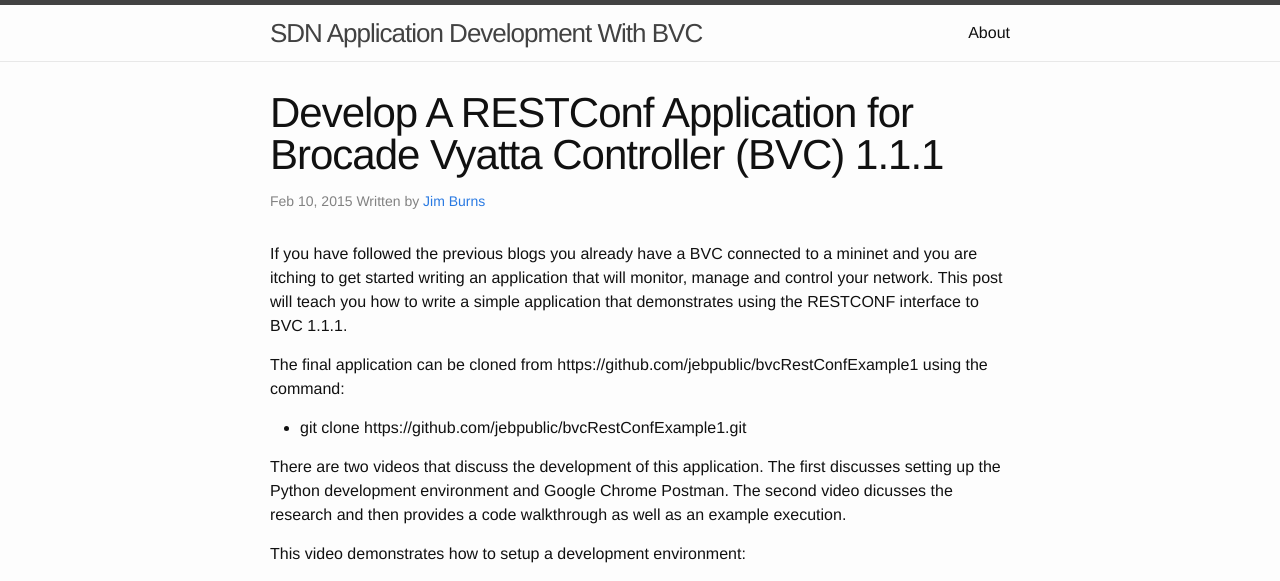
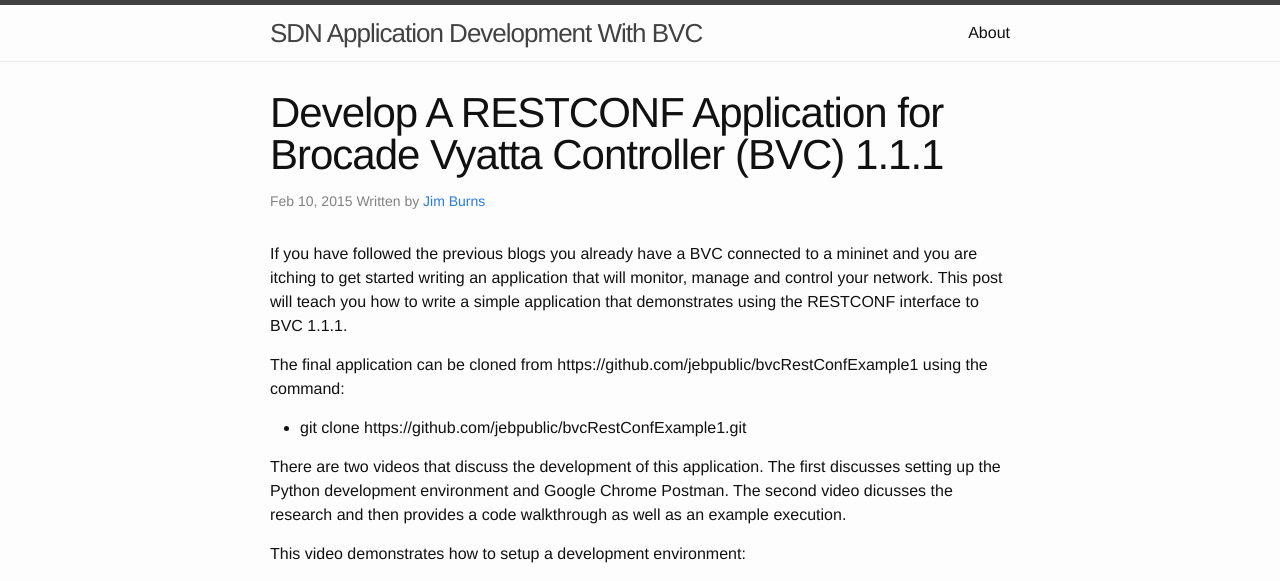
Before and after one commit to BRCDcomm/BVC, a Jekyll site: the page built from _posts/2015-02-10-restconf-app-1.markdown, in a window 1280 px wide. Shown: the top 581 px of the page. Built offline with Jekyll 4.4.1, drawn with Linux system fonts in a browser that asks for light colours; comment, search, counter and statistics services are not loaded; grey boxes are pictures that could not be loaded.

```diff
--- a/_posts/2015-02-10-restconf-app-1.markdown
+++ b/_posts/2015-02-10-restconf-app-1.markdown
@@ -1,6 +1,6 @@
 ---
 layout: post
-title:  "Develop A RESTConf Application for Brocade Vyatta Controller (BVC) 1.1.1"
+title:  "Develop A RESTCONF Application for Brocade Vyatta Controller (BVC) 1.1.1"
 date:   2015-02-10 16:26:55
 categories: jekyll update devops netdev appdev
 author:  jim_burns
```
